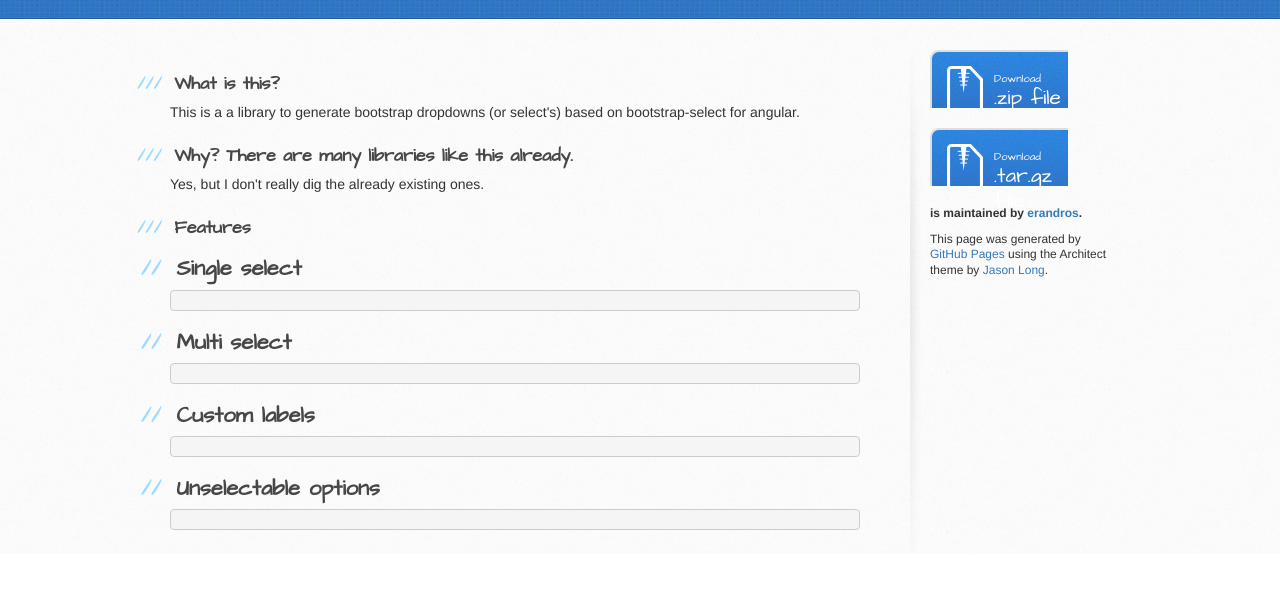
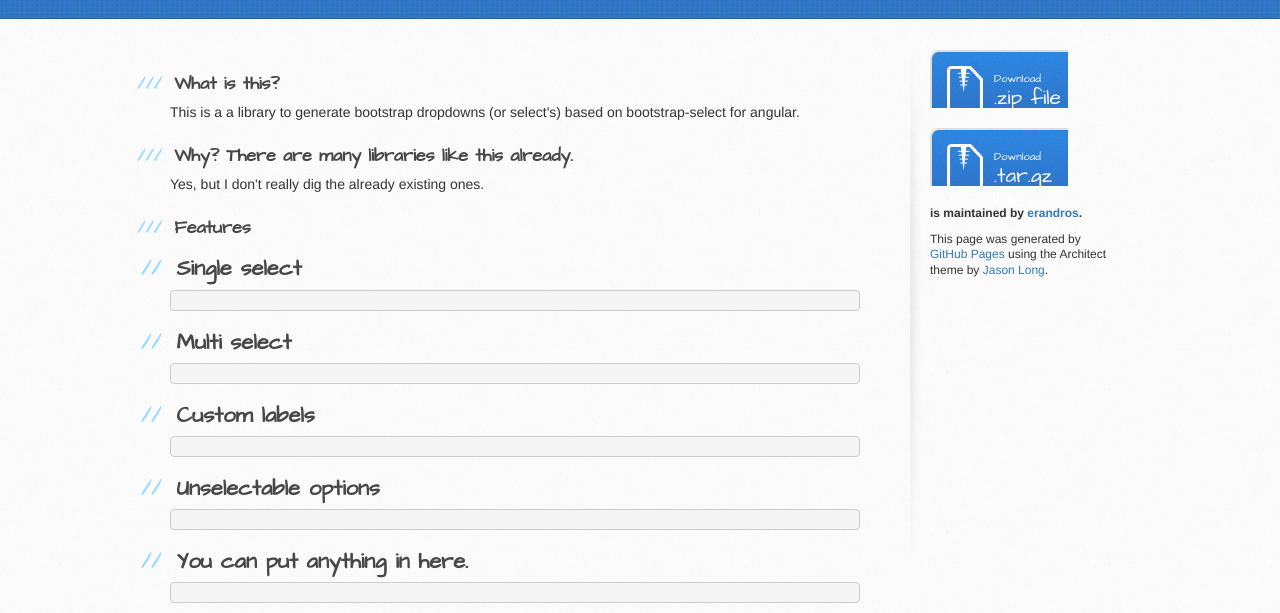
Before and after one commit to erandros/ng-bootstrap-select-alt, a website: page index.html in a window 1280 px wide. Shown: the part 288-901 px from the top of the page. Before the commit the page ends 842 px from the top, so only its background shows below. Drawn offline with nearby package versions, Linux system fonts and the light colour scheme; some packages are replaced by stand-ins of ours.

Commit message:
Add street fighter

```diff
--- a/index.html
+++ b/index.html
@@ -133,6 +133,27 @@
 &lt;/div>
                 </my-code>
 
+                <h2>
+                    <aclass="anchor"aria-hidden="true"><span aria-hidden="true" class="octicon octicon-link"></span></a>You can put anything in here.
+                 </h2>
+                <my-code>
+&lt;div ng-init="sfChars = ['adon', 'birdie', 'chun-li', 'dan', 'gouki', 'guy', 'ken',
+    'nash', 'rose', 'ryu', 'sagat', 'sodom', 'vega']">
+    &lt;p>
+        Select Street Fighter character: {{ sfChar }}
+    &lt;/p>
+    &lt;bs-select bs-model="sfChar">
+        &lt;ul>
+            &lt;li ng-repeat="char in sfChars track by char"
+                bs-option="char">
+                &lt;img ng-src="images/{{char}}.gif">
+                &lt;/img>
+                {{ char }}
+            &lt;/li>
+        &lt;/ul>
+    &lt;/bs-select>
+&lt;/div>
+                </my-code>
           </section>
         <aside id="sidebar">
           <a href="https://github.com/erandros/ng-bootstrap-select-alt/zipball/master" class="button">
```
